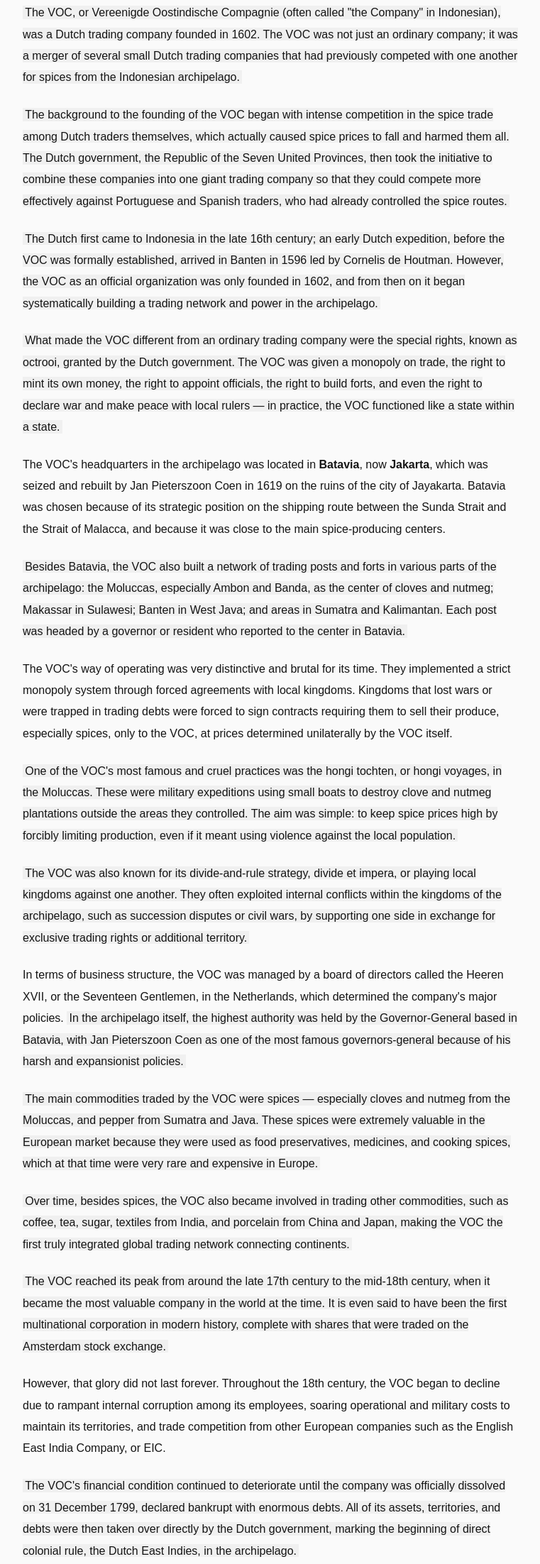
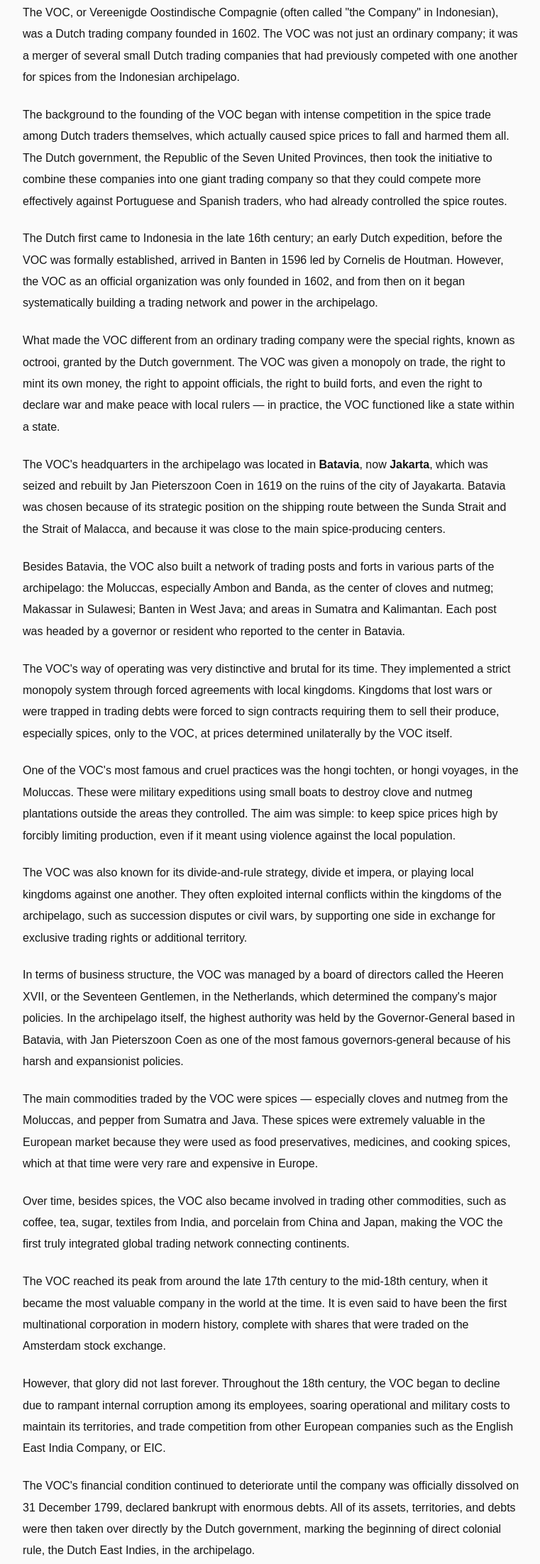
Before and after one commit to sekelebats/glassmor-obs24, an Eleventy site: page src/posts/ocupation.md in a window 1280 px wide. Shown: the part 1102-3306 px from the top of the page at 71% size, without its empty margins (258-1019 px from the left). Built offline with nearby package versions, Linux system fonts and the light colour scheme; Eleventy itself is replaced by a stand-in of ours; files that its build step writes are made by us from their sources; a web font is replaced by a local one.

Commit message:
Update ocupation.md

```diff
--- a/src/posts/ocupation.md
+++ b/src/posts/ocupation.md
@@ -8,37 +8,36 @@ tags:
   - ocupation
 permalink: "/journal/{{ page.fileSlug }}/"
 ---
+The VOC, or Vereenigde Oostindische Compagnie (often called "the Company" in Indonesian), was a Dutch trading company founded in 1602. The VOC was not just an ordinary company; it was a merger of several small Dutch trading companies that had previously competed with one another for spices from the Indonesian archipelago.
 
-<mark>The VOC, or Vereenigde Oostindische Compagnie (often called "the Company" in Indonesian), was a Dutch trading company founded in 1602. The VOC was not just an ordinary company; it was a merger of several small Dutch trading companies that had previously competed with one another for spices from the Indonesian archipelago.</mark>
+The background to the founding of the VOC began with intense competition in the spice trade among Dutch traders themselves, which actually caused spice prices to fall and harmed them all. The Dutch government, the Republic of the Seven United Provinces, then took the initiative to combine these companies into one giant trading company so that they could compete more effectively against Portuguese and Spanish traders, who had already controlled the spice routes.
 
-<mark>The background to the founding of the VOC began with intense competition in the spice trade among Dutch traders themselves, which actually caused spice prices to fall and harmed them all. The Dutch government, the Republic of the Seven United Provinces, then took the initiative to combine these companies into one giant trading company so that they could compete more effectively against Portuguese and Spanish traders, who had already controlled the spice routes.</mark>
+The Dutch first came to Indonesia in the late 16th century; an early Dutch expedition, before the VOC was formally established, arrived in Banten in 1596 led by Cornelis de Houtman. However, the VOC as an official organization was only founded in 1602, and from then on it began systematically building a trading network and power in the archipelago.
 
-<mark>The Dutch first came to Indonesia in the late 16th century; an early Dutch expedition, before the VOC was formally established, arrived in Banten in 1596 led by Cornelis de Houtman. However, the VOC as an official organization was only founded in 1602, and from then on it began systematically building a trading network and power in the archipelago.</mark>
-
-<mark>What made the VOC different from an ordinary trading company were the special rights, known as octrooi, granted by the Dutch government. The VOC was given a monopoly on trade, the right to mint its own money, the right to appoint officials, the right to build forts, and even the right to declare war and make peace with local rulers — in practice, the VOC functioned like a state within a state.</mark>
+What made the VOC different from an ordinary trading company were the special rights, known as octrooi, granted by the Dutch government. The VOC was given a monopoly on trade, the right to mint its own money, the right to appoint officials, the right to build forts, and even the right to declare war and make peace with local rulers — in practice, the VOC functioned like a state within a state.
 
 The VOC's headquarters in the archipelago was located in **Batavia**, now **Jakarta**, which was seized and rebuilt by Jan Pieterszoon Coen in 1619 on the ruins of the city of Jayakarta. Batavia was chosen because of its strategic position on the shipping route between the Sunda Strait and the Strait of Malacca, and because it was close to the main spice-producing centers.
 
-<mark>Besides Batavia, the VOC also built a network of trading posts and forts in various parts of the archipelago: the Moluccas, especially Ambon and Banda, as the center of cloves and nutmeg; Makassar in Sulawesi; Banten in West Java; and areas in Sumatra and Kalimantan. Each post was headed by a governor or resident who reported to the center in Batavia.</mark>
+Besides Batavia, the VOC also built a network of trading posts and forts in various parts of the archipelago: the Moluccas, especially Ambon and Banda, as the center of cloves and nutmeg; Makassar in Sulawesi; Banten in West Java; and areas in Sumatra and Kalimantan. Each post was headed by a governor or resident who reported to the center in Batavia.
 
 The VOC's way of operating was very distinctive and brutal for its time. They implemented a strict monopoly system through forced agreements with local kingdoms. Kingdoms that lost wars or were trapped in trading debts were forced to sign contracts requiring them to sell their produce, especially spices, only to the VOC, at prices determined unilaterally by the VOC itself.
 
-<mark>One of the VOC's most famous and cruel practices was the hongi tochten, or hongi voyages, in the Moluccas. These were military expeditions using small boats to destroy clove and nutmeg plantations outside the areas they controlled. The aim was simple: to keep spice prices high by forcibly limiting production, even if it meant using violence against the local population.</mark>
+One of the VOC's most famous and cruel practices was the hongi tochten, or hongi voyages, in the Moluccas. These were military expeditions using small boats to destroy clove and nutmeg plantations outside the areas they controlled. The aim was simple: to keep spice prices high by forcibly limiting production, even if it meant using violence against the local population.
 
-<mark>The VOC was also known for its divide-and-rule strategy, divide et impera, or playing local kingdoms against one another. They often exploited internal conflicts within the kingdoms of the archipelago, such as succession disputes or civil wars, by supporting one side in exchange for exclusive trading rights or additional territory.</mark>
+The VOC was also known for its divide-and-rule strategy, divide et impera, or playing local kingdoms against one another. They often exploited internal conflicts within the kingdoms of the archipelago, such as succession disputes or civil wars, by supporting one side in exchange for exclusive trading rights or additional territory.
 
-In terms of business structure, the VOC was managed by a board of directors called the Heeren XVII, or the Seventeen Gentlemen, in the Netherlands, which determined the company's major policies. <mark>In the archipelago itself, the highest authority was held by the Governor-General based in Batavia, with Jan Pieterszoon Coen as one of the most famous governors-general because of his harsh and expansionist policies.</mark>
+In terms of business structure, the VOC was managed by a board of directors called the Heeren XVII, or the Seventeen Gentlemen, in the Netherlands, which determined the company's major policies. In the archipelago itself, the highest authority was held by the Governor-General based in Batavia, with Jan Pieterszoon Coen as one of the most famous governors-general because of his harsh and expansionist policies.
 
-<mark>The main commodities traded by the VOC were spices — especially cloves and nutmeg from the Moluccas, and pepper from Sumatra and Java. These spices were extremely valuable in the European market because they were used as food preservatives, medicines, and cooking spices, which at that time were very rare and expensive in Europe.</mark>
+The main commodities traded by the VOC were spices — especially cloves and nutmeg from the Moluccas, and pepper from Sumatra and Java. These spices were extremely valuable in the European market because they were used as food preservatives, medicines, and cooking spices, which at that time were very rare and expensive in Europe.
 
-<mark>Over time, besides spices, the VOC also became involved in trading other commodities, such as coffee, tea, sugar, textiles from India, and porcelain from China and Japan, making the VOC the first truly integrated global trading network connecting continents.</mark>
+Over time, besides spices, the VOC also became involved in trading other commodities, such as coffee, tea, sugar, textiles from India, and porcelain from China and Japan, making the VOC the first truly integrated global trading network connecting continents.
 
-<mark>The VOC reached its peak from around the late 17th century to the mid-18th century, when it became the most valuable company in the world at the time. It is even said to have been the first multinational corporation in modern history, complete with shares that were traded on the Amsterdam stock exchange.</mark>
+The VOC reached its peak from around the late 17th century to the mid-18th century, when it became the most valuable company in the world at the time. It is even said to have been the first multinational corporation in modern history, complete with shares that were traded on the Amsterdam stock exchange.
 
 However, that glory did not last forever. Throughout the 18th century, the VOC began to decline due to rampant internal corruption among its employees, soaring operational and military costs to maintain its territories, and trade competition from other European companies such as the English East India Company, or EIC.
 
-<mark>The VOC's financial condition continued to deteriorate until the company was officially dissolved on 31 December 1799, declared bankrupt with enormous debts. All of its assets, territories, and debts were then taken over directly by the Dutch government, marking the beginning of direct colonial rule, the Dutch East Indies, in the archipelago.</mark>
+The VOC's financial condition continued to deteriorate until the company was officially dissolved on 31 December 1799, declared bankrupt with enormous debts. All of its assets, territories, and debts were then taken over directly by the Dutch government, marking the beginning of direct colonial rule, the Dutch East Indies, in the archipelago.
 
-<mark>The VOC's legacy in Indonesia is long and complex. On one hand, the VOC built trading infrastructure, port cities, and an administrative network that later became the foundation of the Dutch East Indies colonial system. But on the other hand, the VOC's forced monopoly practices, forced labor, and violence left deep historical wounds, including the destruction of local economies and the suffering of the archipelago's people during nearly two centuries of their rule.</mark>
+The VOC's legacy in Indonesia is long and complex. On one hand, the VOC built trading infrastructure, port cities, and an administrative network that later became the foundation of the Dutch East Indies colonial system. But on the other hand, the VOC's forced monopoly practices, forced labor, and violence left deep historical wounds, including the destruction of local economies and the suffering of the archipelago's people during nearly two centuries of their rule.
 
-<mark>In my opinion, the VOC is interesting to study precisely because of its unique status — it was not a state, yet it had powers equivalent to a state; it was not an official army, yet it fought wars and colonized for the profit of its shareholders. The VOC is an early example of how capital and business power can turn into political and military power that changes the course of a nation's history.</mark>
+In my opinion, the VOC is interesting to study precisely because of its unique status — it was not a state, yet it had powers equivalent to a state; it was not an official army, yet it fought wars and colonized for the profit of its shareholders. The VOC is an early example of how capital and business power can turn into political and military power that changes the course of a nation's history.
```
